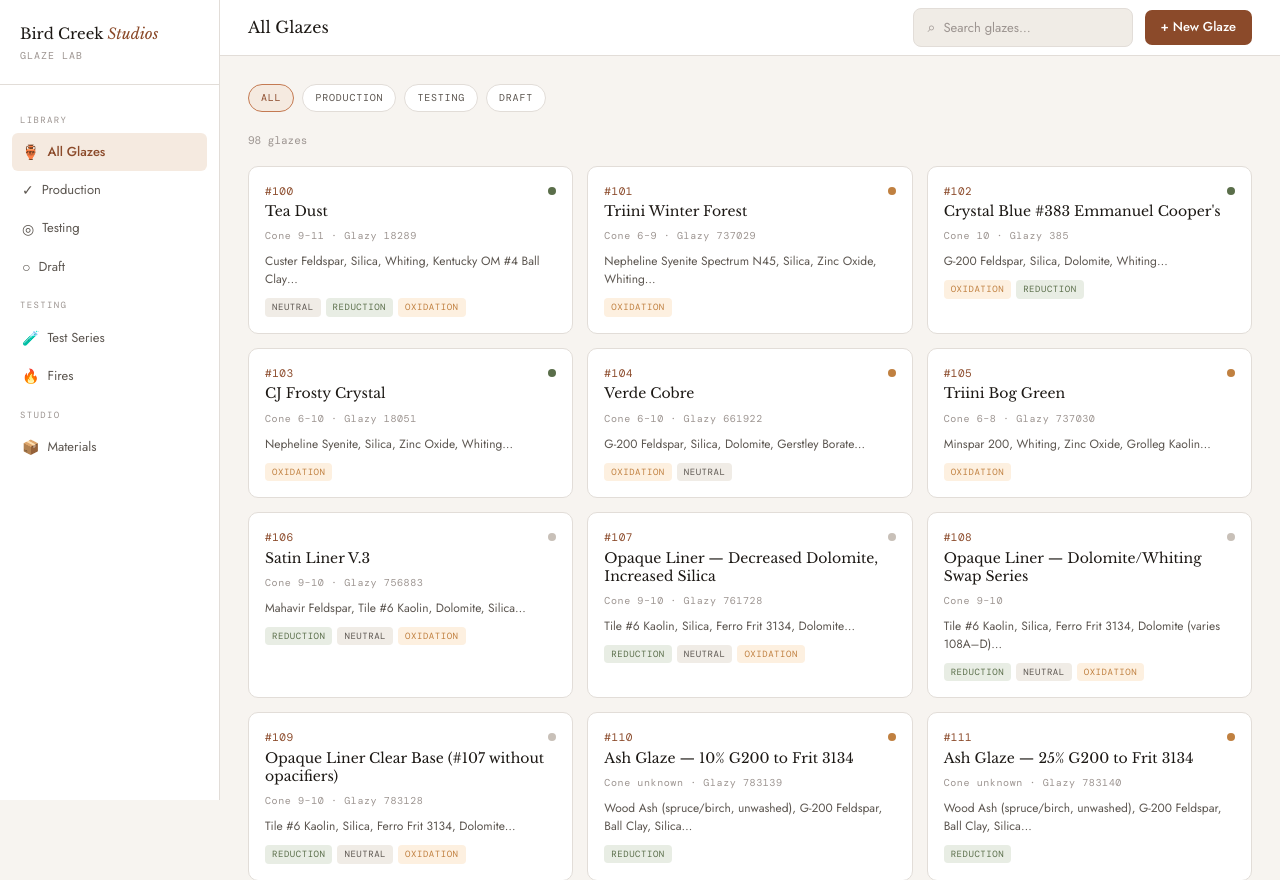
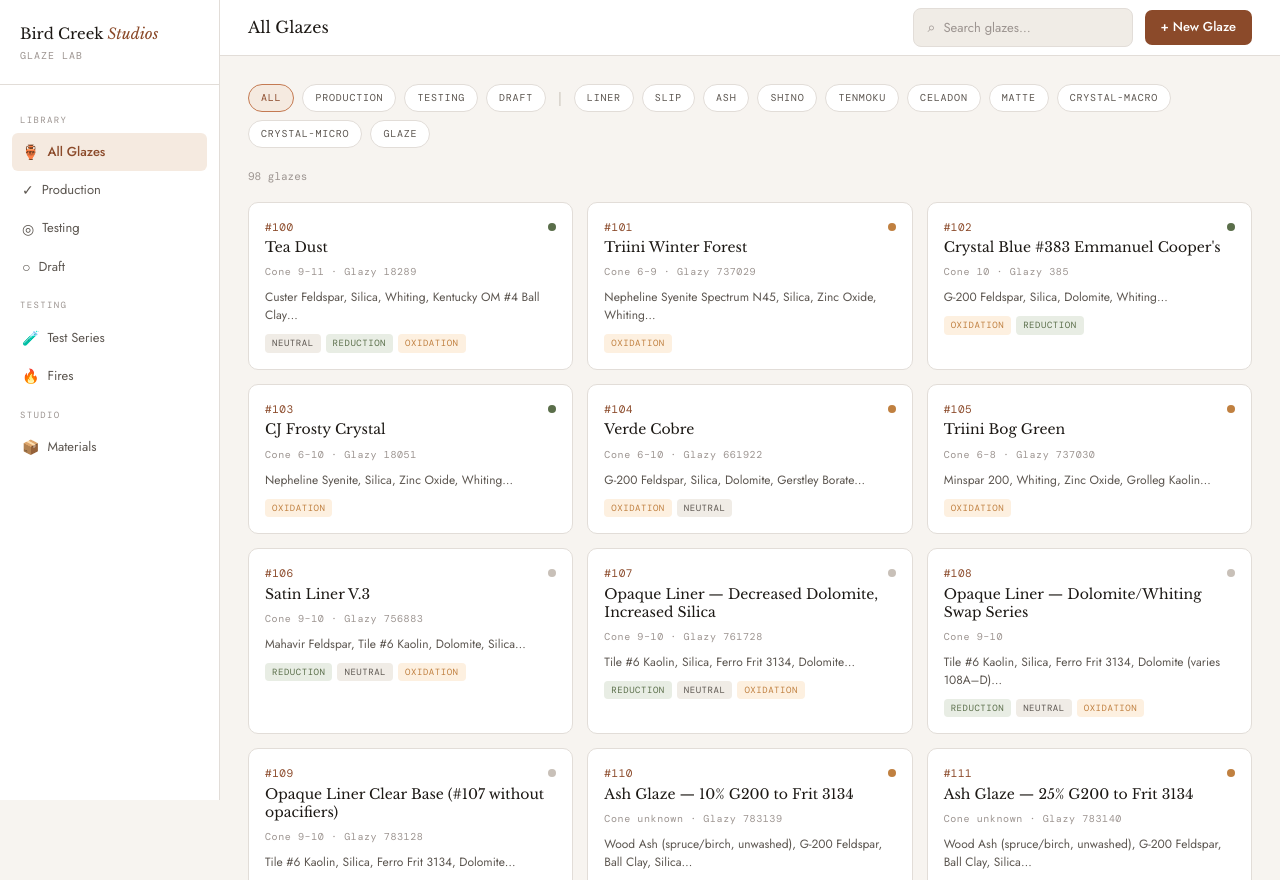
Before and after one commit to LydWil43/glazelab, a Flask app: page /glazes in a window 1280 px wide. Shown: the top 880 px of the page. Run offline with Flask 3, Linux system fonts and the light colour scheme; data comes from the database, SQL or seed files in the repository; some web fonts are replaced.

Commit message:
Add primary/secondary category to glazes

```diff
--- a/templates/glazes.html
+++ b/templates/glazes.html
@@ -7,10 +7,14 @@
 
 {% block content %}
 <div class="filter-row">
-  <a class="filter-chip {% if not status_filter and not tag_filter %}active{% endif %}" href="{{ url_for('glazes') }}">All</a>
+  <a class="filter-chip {% if not status_filter and not tag_filter and not category_filter %}active{% endif %}" href="{{ url_for('glazes') }}">All</a>
   <a class="filter-chip {% if status_filter=='production' %}active{% endif %}" href="{{ url_for('glazes', status='production') }}">Production</a>
   <a class="filter-chip {% if status_filter=='testing' %}active{% endif %}" href="{{ url_for('glazes', status='testing') }}">Testing</a>
   <a class="filter-chip {% if status_filter=='draft' %}active{% endif %}" href="{{ url_for('glazes', status='draft') }}">Draft</a>
+  <span style="color:var(--border-strong); margin:0 4px;">|</span>
+  {% for cat in ['liner','slip','ash','shino','tenmoku','celadon','matte','crystal-macro','crystal-micro','glaze'] %}
+  <a class="filter-chip {% if category_filter==cat %}active{% endif %}" href="{{ url_for('glazes', category=cat) }}">{{ cat }}</a>
+  {% endfor %}
   {% if all_tags %}
   <span style="color:var(--border-strong); margin:0 4px;">|</span>
   {% for t in all_tags %}
```
